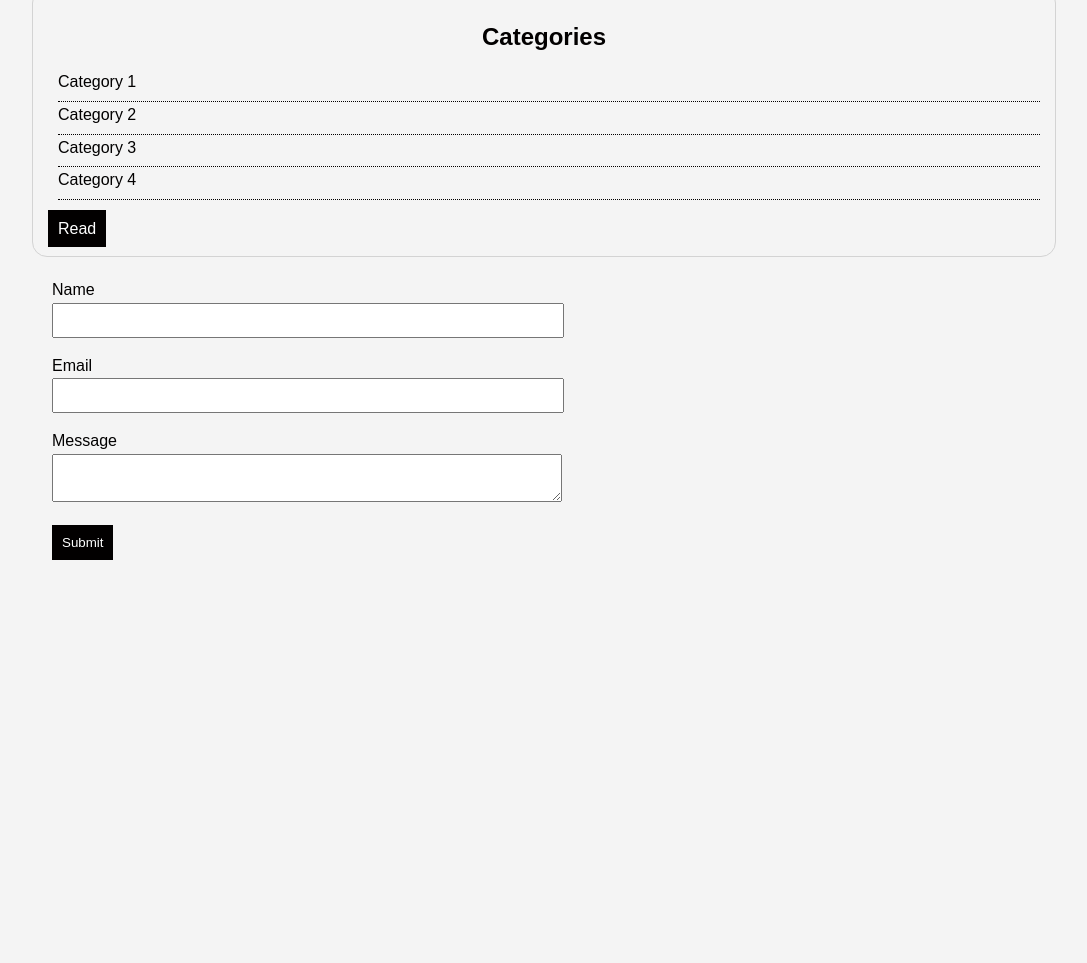
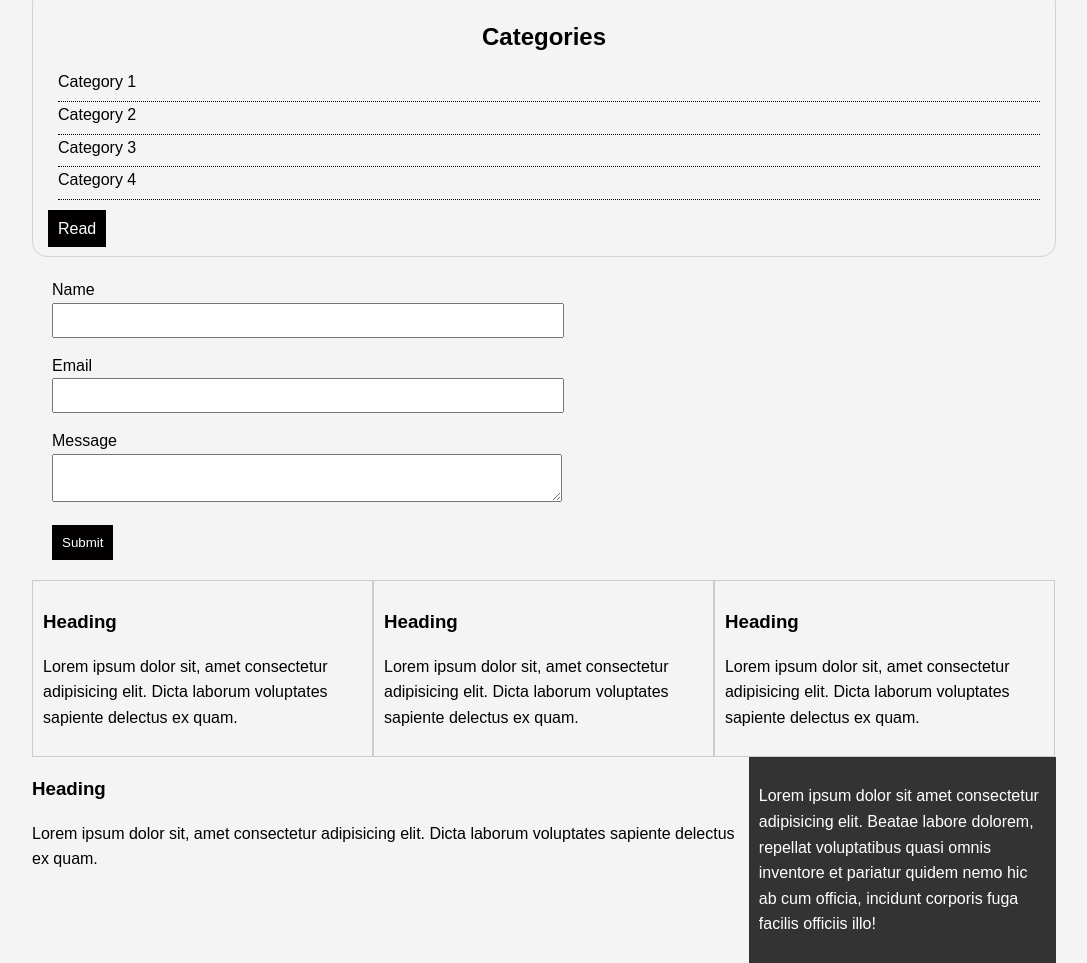
Before and after one commit to htevin/cscrashcours, a plain HTML site: page css cheatsheat/index.html in a window 1280 px wide. Shown: the part 445-1408 px from the top of the page, without its empty margins (96-1183 px from the left). Before the commit the page ends 1025 px from the top, so only its background shows below. Drawn offline with Linux system fonts and the light colour scheme.

Commit message:
new edits

```diff
--- a/css cheatsheat/css/style.css
+++ b/css cheatsheat/css/style.css
@@ -32,6 +32,10 @@ background-color: #020000;
     color: white;
     padding: 10px;
     border-style: none;
+}
+
+.clr{
+    clear: both;
 }
 
 .box1{
@@ -99,3 +103,25 @@ background-color: #020000;
     padding: 8px;
     width: 50%;
 }
+.block{
+    float: left;
+    width: 33.3%;
+    border: 1px solid #ccc;
+    padding: 10px;
+    box-sizing: border-box;
+}
+
+#sidebar{
+    float: right;
+    width: 30%;
+    background-color:#333;
+    color: white;
+    padding: 10px;
+    box-sizing: border-box;
+}
+
+#main-block{
+    float: left;
+    width: 70%;
+    box-sizing: border-box;
+}
--- a/css cheatsheat/index.html
+++ b/css cheatsheat/index.html
@@ -49,6 +49,38 @@
                 </div>
                 <button class="buttons">Submit</button>
             </form>
+            <div class="block">
+                <h3>Heading</h3>
+                <p>Lorem ipsum dolor sit, amet consectetur adipisicing elit. Dicta laborum voluptates sapiente delectus ex quam.
+                 </p>
+            </div>
+            <div class="block">
+                <h3>Heading</h3>
+                <p>Lorem ipsum dolor sit, amet consectetur adipisicing elit. Dicta laborum voluptates sapiente delectus ex quam.
+                 </p>
+            </div>
+            <div class="block">
+                <h3>Heading</h3>
+                <p>Lorem ipsum dolor sit, amet consectetur adipisicing elit. Dicta laborum voluptates sapiente delectus ex quam.
+                 </p>
+            </div>
+
+            <div class="clr"></div>
+
+            <div id="main-block">
+                <h3>Heading</h3>
+                <p>Lorem ipsum dolor sit, amet consectetur adipisicing elit. Dicta laborum voluptates sapiente delectus ex quam.
+                 </p>
+            </div>
+
+            <div id="sidebar">
+                <p>Lorem ipsum dolor sit amet consectetur adipisicing elit. Beatae labore dolorem, repellat voluptatibus quasi omnis inventore et pariatur quidem nemo hic ab cum officia, incidunt corporis fuga facilis officiis illo!
+                 </p>
+            </div>
+            <div class="clr"></div>
+
+            <div class=""></div>
+
         </div>
 
     </div>
```
